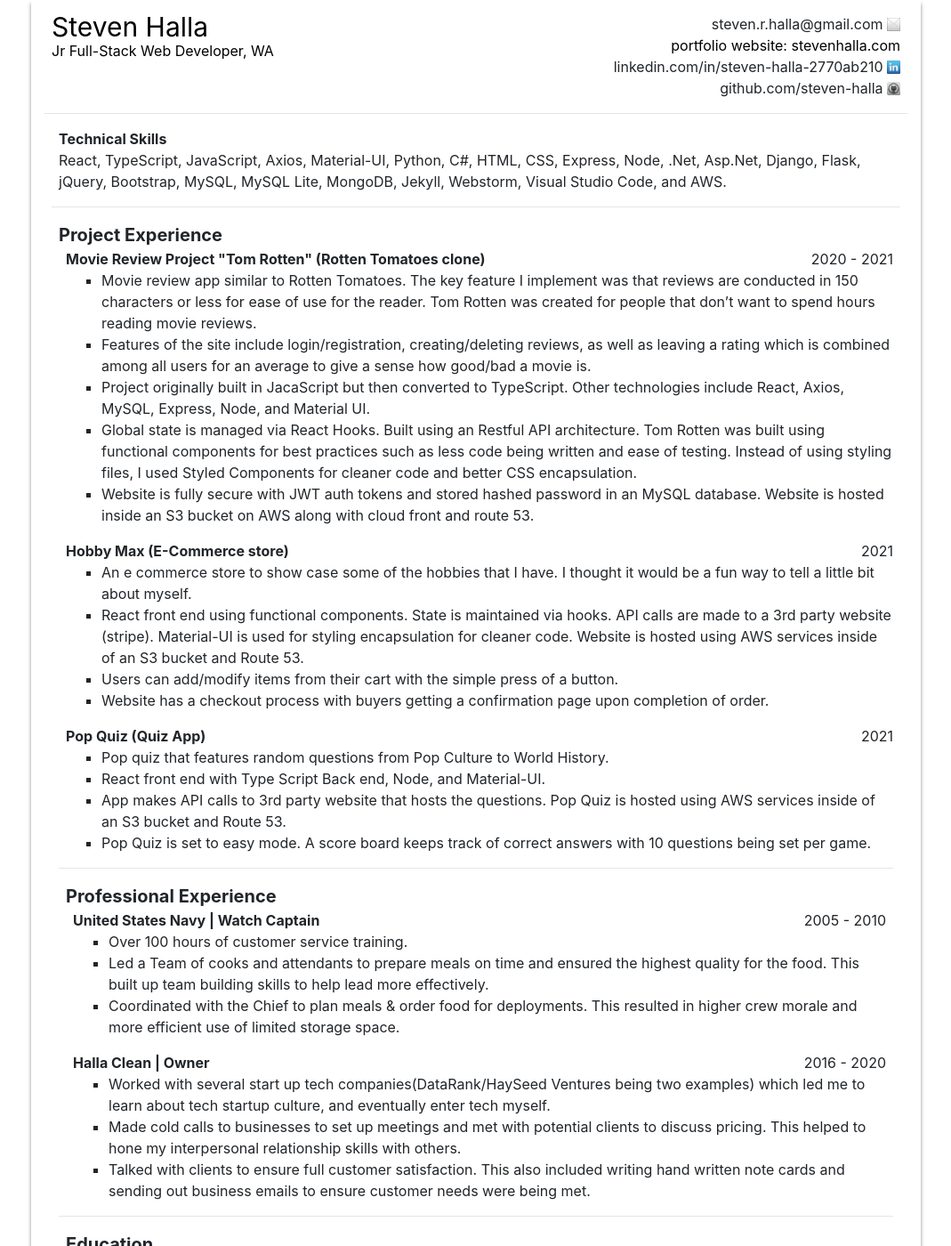
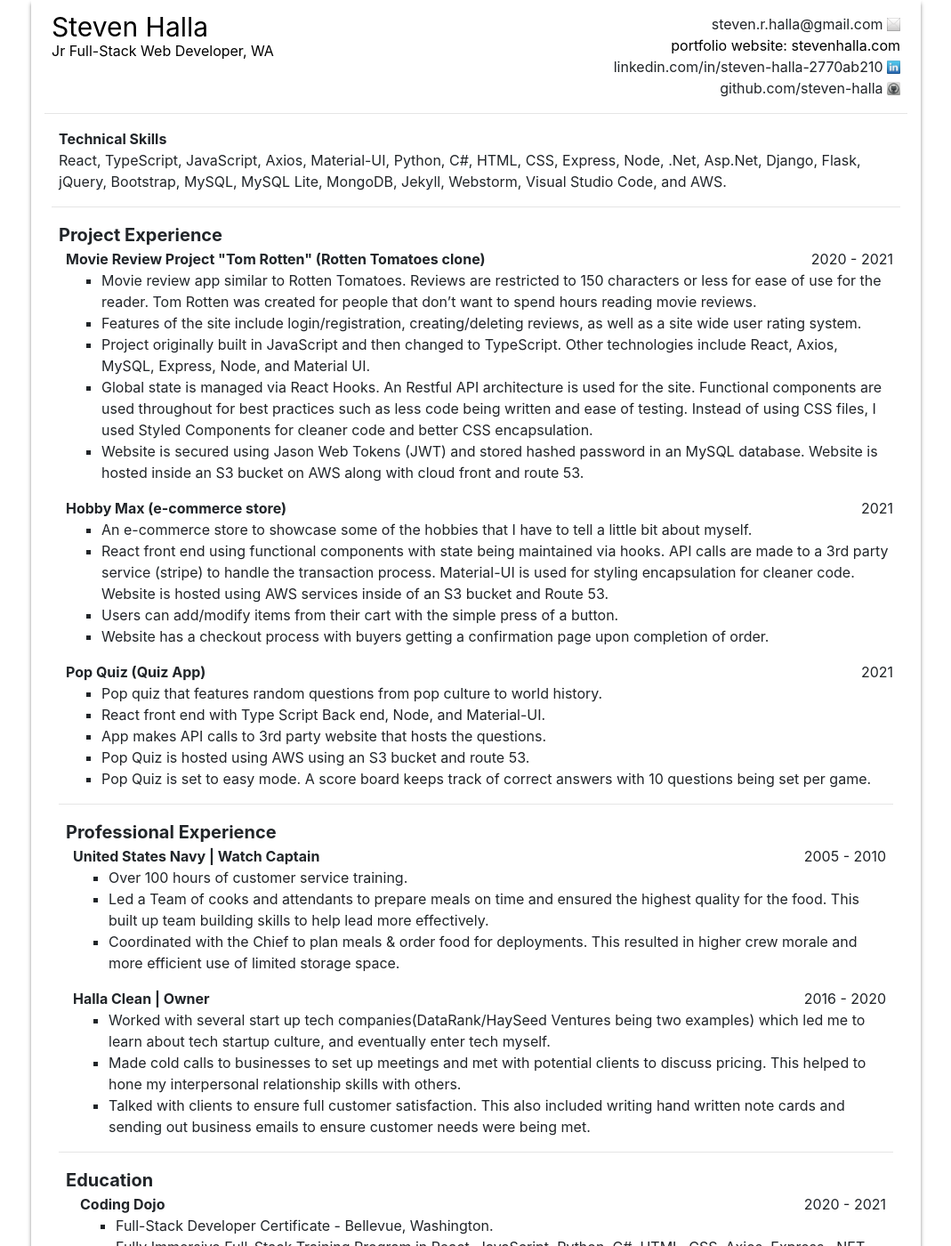
Before and after one commit to steven-halla/stevehalla.com, a Jekyll site: the page built from resume.html, in a window 1280 px wide and 1400 px high. Shown: the whole window at 89% size, without its empty margins (105-1174 px from the left). Built offline with Jekyll 4.4.1, drawn with Linux system fonts in a browser that asks for light colours; some of the changed text lies outside the part shown.

Commit message:
"updated links and resume"

```diff
--- a/_posts/2021-05-24-quiz-react-typscript-app.markdown
+++ b/_posts/2021-05-24-quiz-react-typscript-app.markdown
@@ -7,6 +7,9 @@
 
 The following quiz app uses an external API to fetch questions and answers for quiz like questions.
 There are catogorys and diffulculty levels that you can adjust.
+
+Source code can be found here:
+[GitHub](https://github.com/steven-halla/quizapp)
 
 The website where we will get our API:
 
--- a/_posts/2021-06-01-ecommerce.markdown
+++ b/_posts/2021-06-01-ecommerce.markdown
@@ -5,6 +5,12 @@
 categories: React Node.js
 ---
 
+Website can be found here:
+[Hobby Max](http://ecommerce.stevenhalla.com/)
+
+Source code can be found here:
+[GitHub](https://github.com/steven-halla/ECommerceWebShop)
+
 Hobby Max is an E-Commerce store that sells things related to hobbies that I enjoy. This is my way of sharing a bit about myself to others.
 The store uses a React Front end with API calls being made to a 3rd party website (Stripe).  The store features a shopping cart that allows you
 to buy modify your cart in various ways. When you go to check out and confirm your purchase you will receive a confirmation page.
--- a/_posts/2021-06-01-full-crud-movie-review-app.markdown
+++ b/_posts/2021-06-01-full-crud-movie-review-app.markdown
@@ -5,7 +5,9 @@
 categories: nodejs express mysql react typescript
 ---
 
-The site: [https://movies.stevenhalla.com](https://movies.stevenhalla.com)
+The source code can be found on [GitHub](https://github.com/steven-halla/movie_review_site)
+
+The site: [TomRotten](http://movies.stevenhalla.com/)
 
 The follow is the file structure that I used for this project:
 
--- a/resume.html
+++ b/resume.html
@@ -108,22 +108,21 @@
             </div>
             <ul class="activity-description-list">
                 <li class="activity-description-item">
-                    Movie review app similar to Rotten Tomatoes. The key feature I implement was that reviews are conducted in 150 characters or less
+                    Movie review app similar to Rotten Tomatoes.  Reviews are restricted to 150 characters or less
                     for ease of use for the reader. Tom Rotten was created for people that don’t want to spend hours reading movie reviews.
                 </li>
                 <li class="activity-description-item">
-                    Features of the site include login/registration, creating/deleting reviews, as well as leaving a rating which is combined among
-                    all users for an average to give a sense how good/bad a movie is.
+                    Features of the site include login/registration, creating/deleting reviews, as well as a site wide  user rating system.
                 </li>
                 <li class="activity-description-item">
-                    Project originally built in JacaScript but then converted to TypeScript. Other technologies include React,  Axios, MySQL, Express, Node,
+                    Project originally built in JavaScript and then changed to TypeScript. Other technologies include React,  Axios, MySQL, Express, Node,
                     and Material UI.
                 </li>
                 <li class="activity-description-item">
-                    Global state is managed via React Hooks. Built using an Restful API architecture.  Tom Rotten was built using functional components for best practices such as less code being written and ease of testing. Instead of using styling files, I used Styled Components for cleaner code and better CSS encapsulation.
+                    Global state is managed via React Hooks. An Restful API architecture is used for the site. Functional components are used throughout for best practices such as less code being written and ease of testing. Instead of using CSS files, I used Styled Components for cleaner code and better CSS encapsulation.
                 </li>
                 <li>
-                    Website is fully secure with JWT auth tokens and stored hashed password in an MySQL database. Website is hosted inside an S3 bucket
+                    Website is secured using Jason Web Tokens (JWT) and stored hashed password in an MySQL database. Website is hosted inside an S3 bucket
                     on AWS along with cloud front and route 53.
                 </li>
             </ul>
@@ -132,7 +131,7 @@
         <div class="experience-activity">
             <div class="activity-title-and-date">
                 <div class="activity-title">
-                    Hobby Max (E-Commerce store)
+                    Hobby Max (e-commerce store)
                 </div>
                 <div class="activity-date">
                     2021
@@ -140,10 +139,10 @@
             </div>
             <ul class="activity-description-list">
                 <li class="activity-description-item">
-                    An e commerce store to show case some of the hobbies that I have. I thought it would be a fun way to tell a little bit about myself.
+                    An e-commerce store to showcase some of the hobbies that I have to tell a little bit about myself.
                 </li>
                 <li class="activity-description-item">
-                    React front end using functional components. State is maintained via hooks. API calls are made to a 3rd party website (stripe).
+                    React front end using functional components with state being maintained via hooks. API calls are made to a 3rd party service (stripe) to handle the transaction process.
                     Material-UI is used for styling encapsulation for cleaner code. Website is hosted using AWS services inside of an S3 bucket and Route 53.
                 </li>
                 <li class="activity-description-item">
@@ -167,13 +166,16 @@
             </div>
             <ul class="activity-description-list">
                 <li class="activity-description-item">
-                    Pop quiz that features random questions from Pop Culture to World History.
+                    Pop quiz that features random questions from pop culture to world history.
                 </li>
                 <li class="activity-description-item">
                     React front end with Type Script Back end, Node, and Material-UI.
                 </li>
                 <li class="activity-description-item">
-                    App makes API calls to 3rd party website that hosts the questions. Pop Quiz is hosted using AWS services inside of an S3 bucket and Route 53.
+                    App makes API calls to 3rd party website that hosts the questions.
+                </li>
+                <li class="activity-description-item">
+                     Pop Quiz is hosted using AWS using an S3 bucket and route 53.
                 </li>
                 <li class="activity-description-item">
                     Pop Quiz is set to easy mode. A score board keeps track of correct answers with 10 questions being set per game.
```
Also changed, not shown: other parts of resume.html (+1 -1 lines).
